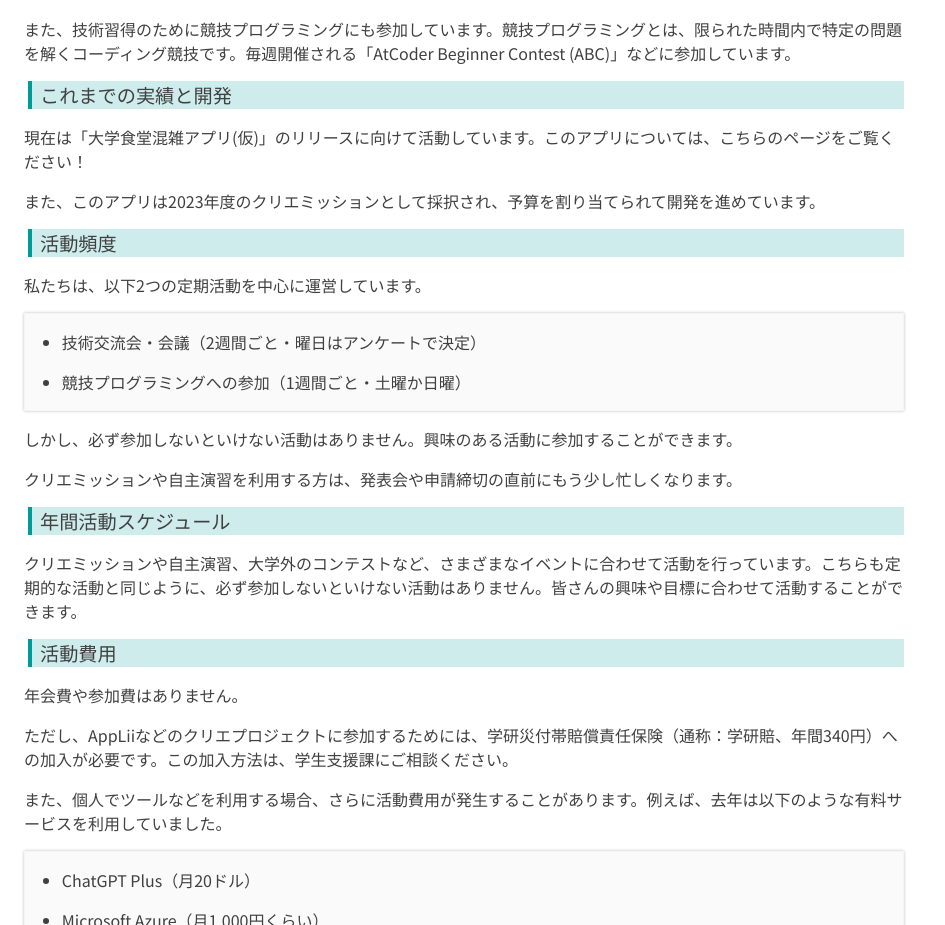
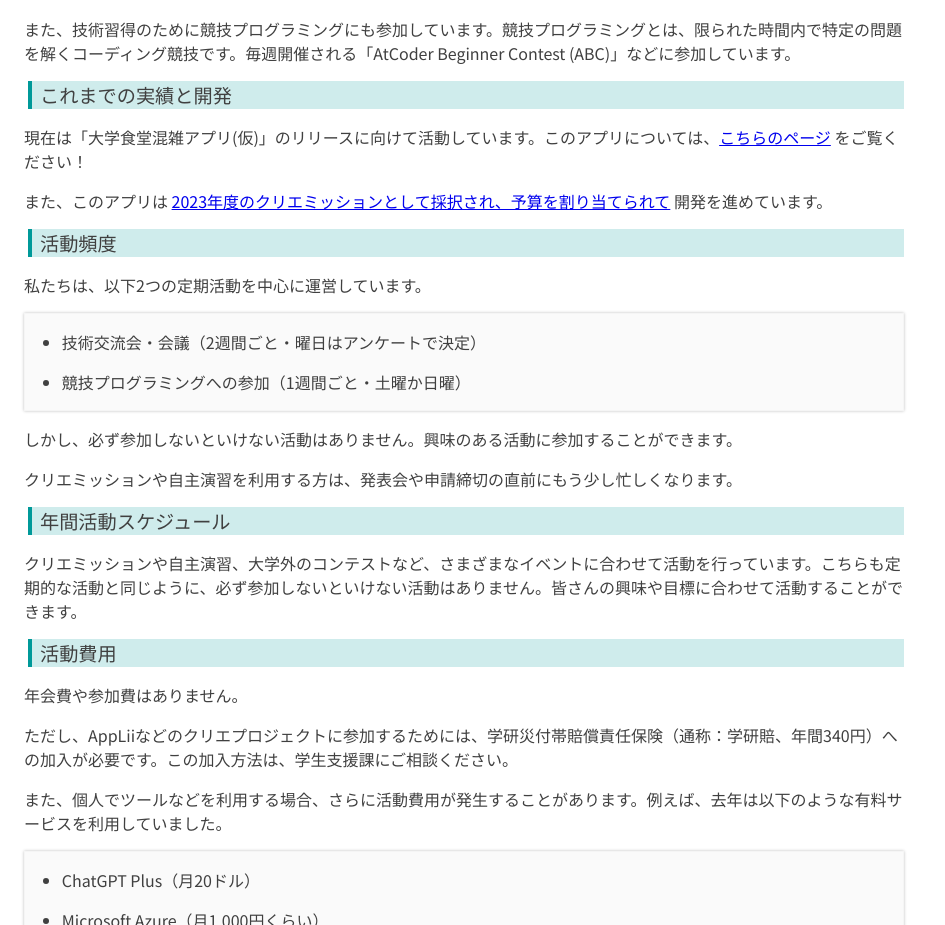
Before and after one commit to AppLii/AppLii.github.io, a Nuxt app: page /newcomers in a window 1280 px wide. Shown: the part 947-1872 px from the top of the page, without its empty margins (0-945 px from the left). Built offline with nearby package versions, Linux system fonts and the light colour scheme.

Commit message:
修正：リンクの貼り忘れを修正

```diff
--- a/pages/newcomers.vue
+++ b/pages/newcomers.vue
@@ -30,8 +30,12 @@
             (ABC)」などに参加しています。</p>
 
         <h2>これまでの実績と開発</h2>
-        <p>現在は「大学食堂混雑アプリ(仮)」のリリースに向けて活動しています。このアプリについては、こちらのページをご覧ください！</p>
-        <p>また、このアプリは2023年度のクリエミッションとして採択され、予算を割り当てられて開発を進めています。</p>
+        <p>現在は「大学食堂混雑アプリ(仮)」のリリースに向けて活動しています。このアプリについては、<a href="/pages/about-cafe-app">こちらのページ</a> をご覧ください！</p>
+        <p>また、このアプリは
+            <a href="https://www.wakayama-u.ac.jp/crea/crea-project/project/mission.html">
+                2023年度のクリエミッションとして採択され、予算を割り当てられて</a>
+            開発を進めています。
+        </p>
 
         <h2>活動頻度</h2>
         <p>私たちは、以下2つの定期活動を中心に運営しています。</p>
```
